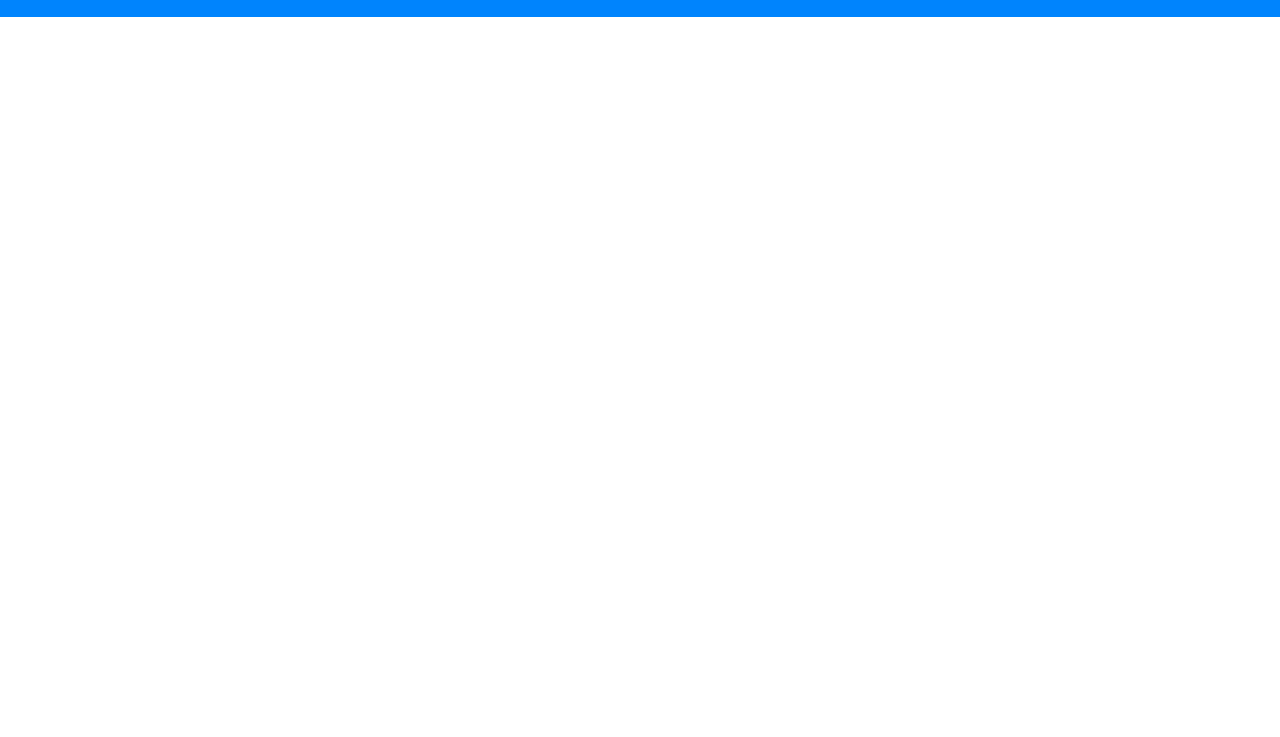
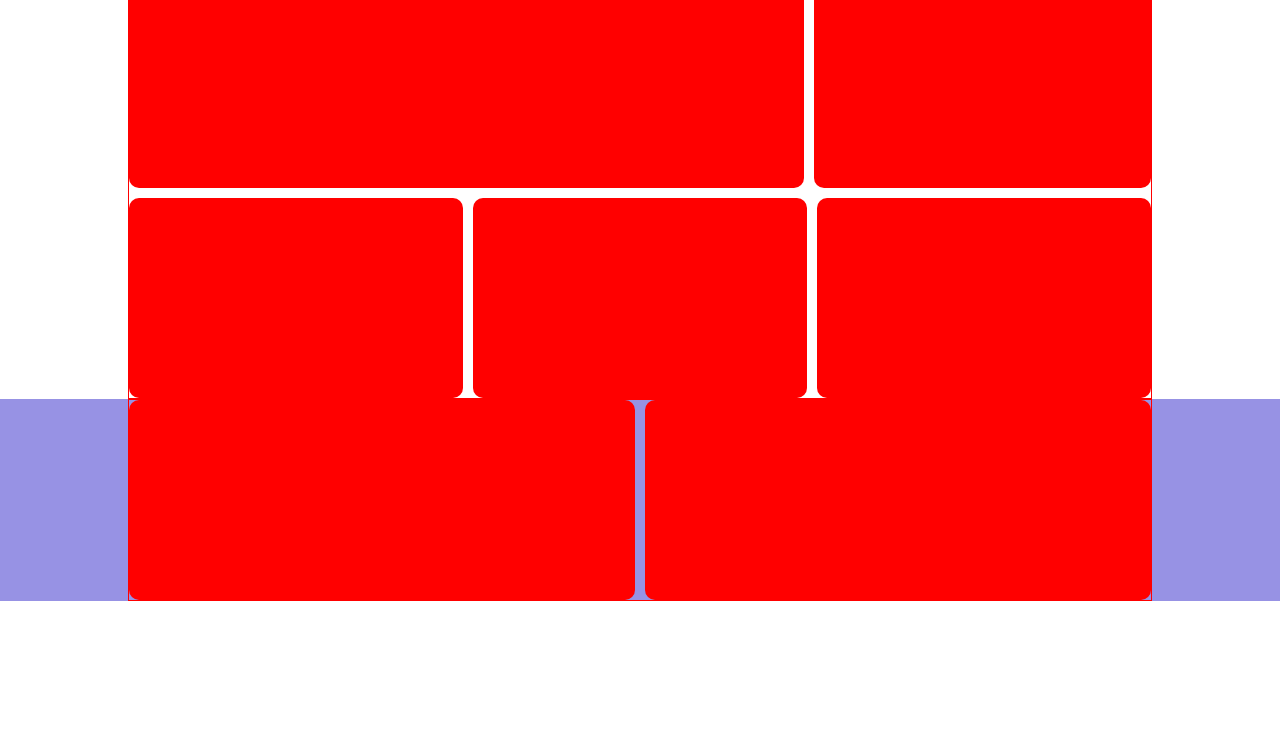
Before and after one commit to ryampeguero/htmlcss-responsive-layout, a plain HTML site: page index.html in a window 1280 px wide. Shown: the part 63-800 px from the top of the page. Drawn offline with Linux system fonts and the light colour scheme.

Commit message:
feat: Services section added

```diff
--- a/css/style.css
+++ b/css/style.css
@@ -12,8 +12,16 @@ img {
 /* Layout */
 .container {
     width: 80%;
+    max-width: 1100px;
     margin: 0 auto;
     border: 1px solid red;
+}
+
+
+
+/* Utilities */
+.p-t-50 {
+    padding-top: 50px;
 }
 
 
@@ -24,10 +32,10 @@ img {
     top: 0;
     z-index: 9999;
     width: 100%;
-    height: 80px;
     background-color: #0084FD;
 
-
+    /* debug */
+    /* height: 80px; */
 }
 
 .header ul{
@@ -59,3 +67,53 @@ img {
         padding: 0 5px;
     }
 }
+
+/* MAIN */
+/* Services section */
+.columns {
+    display: flex;
+    flex-direction: column;
+    justify-content: space-between;
+    align-items: center;
+    gap: 10px;
+    flex-wrap: wrap;
+    width: 100%;
+
+    /* debug */
+    /* height: 600px; */
+}
+
+.col {
+    width: 90%;
+    border-radius: 10px;
+    flex-grow: 1;
+    /* debug */
+    background-color: #86FA50;
+    height: 100px;
+}
+
+#big {
+    flex-grow: 2;
+}
+
+@media screen and (min-width: 480px) {
+    .columns {
+        flex-direction: row;
+        /* align-items: flex-start; */
+    }
+
+   .col {
+        height: 200px ;
+        width: 28%;
+        background-color: red;
+   }
+
+   #big {
+        width: 56%;
+   }
+}
+
+/* Strategic Section */
+.strategic {
+    background-color: #9792E4;
+}
--- a/index.html
+++ b/index.html
@@ -36,6 +36,56 @@
     <!-- /HEADER -->
 
     <!-- MAIN -->
+    <main>
+        <!-- Services Section -->
+        <section class="p-t-50">
+            <div class="container">
+                <div class="columns">
+                    <!-- Double-col -->
+                    <div id="big" class="col">
+                        <!-- Lorem ipsum dolor sit amet consectetur adipisicing elit. Minima explicabo ullam, quam exercitationem magni magnam inventore? Quam quasi animi magni dolor praesentium tempore, tenetur nesciunt illum quod iure assumenda eligendi. -->
+                    </div>
+                    <!-- /Double-col -->
+
+                    <!-- Normal cols -->
+                    <div class="col"></div>
+                    <div class="col"></div>
+                    <div class="col"></div>
+                    <div class="col"></div>
+                    <!-- /Normal cols -->
+                </div>
+            </div>
+        </section>
+        <!-- /Services Section -->
+
+        <!-- Strategic Section -->
+        <section class="strategic">
+            <div class="container">
+                <div class="columns">
+                    <div class="col">
+
+                    </div>
+                    <div class="col">
+
+                    </div>
+                </div>
+
+            </div>
+        </section>
+        <!-- /Strategic Section -->
+
+        <!-- Testimonial Section -->
+        <!-- /Testimonial Section -->
+
+        <!-- Working with us Section -->
+        <!-- /Working with us Section -->
+
+        <!-- About us Section -->
+        <!-- /About us Section -->
+
+        <!-- Get Started Section -->
+        <!-- /Get Started Section -->
+    </main>
     <!-- /MAIN -->
 
     <!-- FOOTER -->
```
